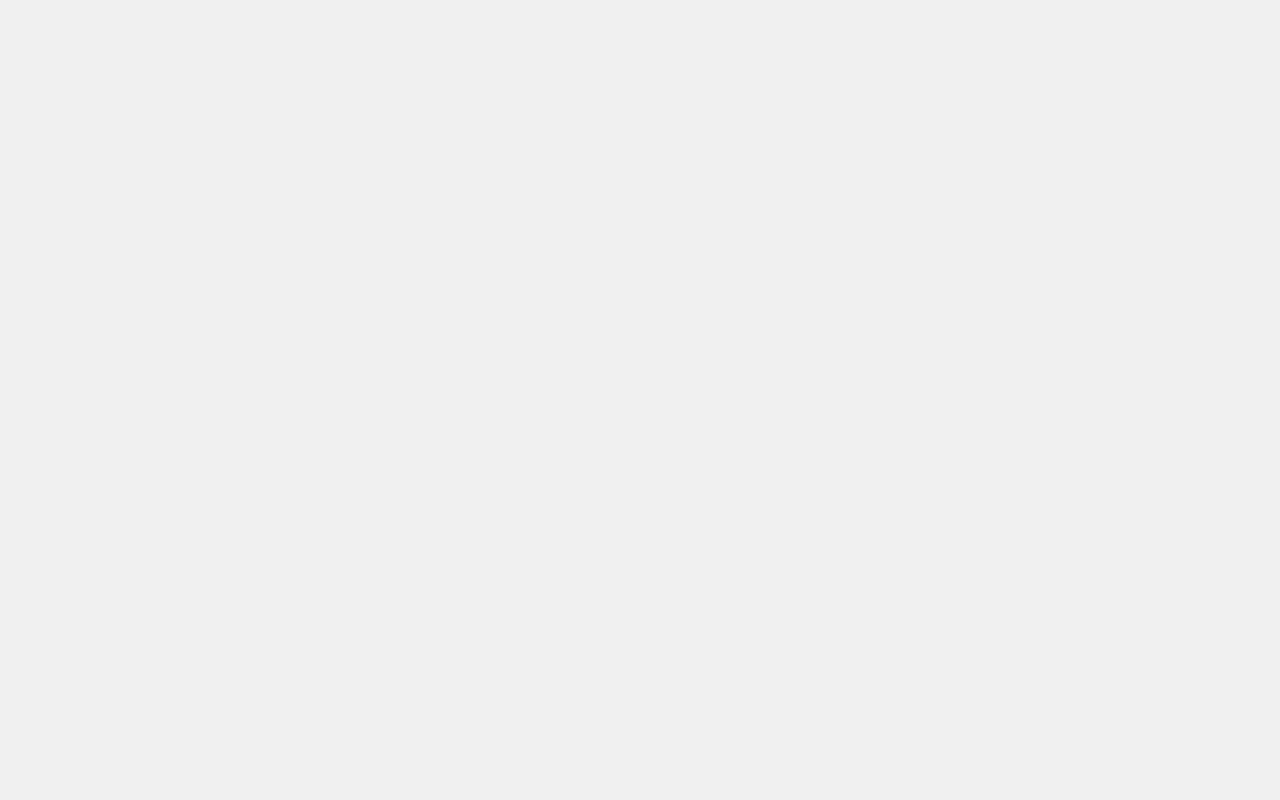
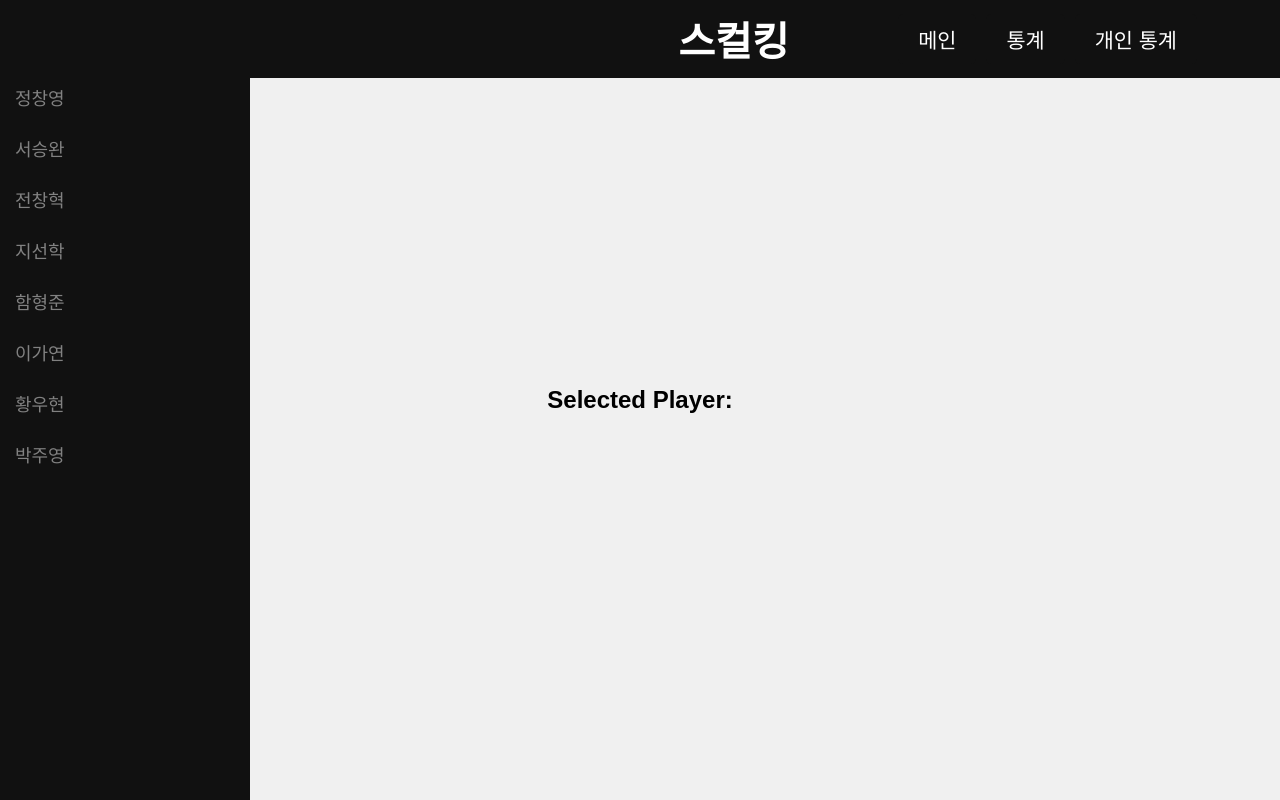
Before and after one commit to hyeongjun-Ham/skull-score, a React (Create React App) app: page /personal-statistics in a window 1280 px wide. Before the commit this address had no page. Built offline with nearby package versions, Linux system fonts and the light colour scheme.

Commit message:
[Feat] 개인통계 생성

```diff
--- a/src/App.js
+++ b/src/App.js
@@ -2,16 +2,18 @@ import './App.css';
 import { BrowserRouter as Router, Route, Routes } from 'react-router-dom';
 import Home from './pages/Home/Home';
 import Score from './pages/Score/Score';
+import PersonalStatistics from './pages/PersonalStatistics/PersonalStatistics'
 
 function App() {
   return (
     <div className="App">
       <Router>
-            <Routes>
-                <Route path="/" element={<Home />} />
-                <Route path="/score" element={<Score />} />
-            </Routes>
-        </Router>
+        <Routes>
+          <Route path="/" element={<Home />} />
+          <Route path="/score" element={<Score />} />
+          <Route path="/personal-statistics" element={<PersonalStatistics />} />
+        </Routes>
+      </Router>
     </div>
   );
 }
--- /dev/null
+++ b/src/components/SidebarPlayer.js
@@ -0,0 +1,19 @@
+import React from "react"
+import '../styles/Sidebar.css';
+
+const SidebarPlayer = ({ onPlayerSelect }) => {
+    return (
+        <div className="sidebar">
+            <button onClick={() => onPlayerSelect('정창영')}>정창영</button>
+            <button onClick={() => onPlayerSelect('서승완')}>서승완</button>
+            <button onClick={() => onPlayerSelect('전창혁')}>전창혁</button>
+            <button onClick={() => onPlayerSelect('지선학')}>지선학</button>
+            <button onClick={() => onPlayerSelect('함형준')}>함형준</button>
+            <button onClick={() => onPlayerSelect('이가연')}>이가연</button>
+            <button onClick={() => onPlayerSelect('황우현')}>황우현</button>
+            <button onClick={() => onPlayerSelect('박주영')}>박주영</button>
+        </div>
+    );
+}
+
+export default SidebarPlayer;
--- a/src/components/Topbar.js
+++ b/src/components/Topbar.js
@@ -6,7 +6,6 @@ const Topbar = () => {
     const navigate = useNavigate();
 
     const handleMainClick = () => {
-        console.log('메인 버튼 클릭됨');
         navigate('/score')
     };
 
@@ -16,9 +15,9 @@ const Topbar = () => {
     };
 
     const handlePersonalStatsClick = () => {
-        console.log('개인 통계 버튼 클릭됨');
-        navigate('/persional-statistics')
+        navigate('/personal-statistics')
     };
+
     return (
         <div className="topbar">
             <div className="topbar-left"></div>
--- /dev/null
+++ b/src/pages/PersonalStatistics/PersonalStatistics.js
@@ -0,0 +1,24 @@
+import React, { useState } from 'react';
+import Topbar from '../../components/Topbar';
+import SidebarPlayer from '../../components/SidebarPlayer';
+
+const PersonalStatistics = () => {
+    const [selectedPlayer, setSelectedPlayer] = useState('');
+
+    const handlePlayerSelect = (player) => {
+        setSelectedPlayer(player);
+    };
+
+    return (
+        <div>
+            <Topbar />
+            <SidebarPlayer onPlayerSelect={handlePlayerSelect} />
+            <div>
+                <h2>Selected Player: {selectedPlayer}</h2>
+                {/* 선택된 플레이어의 통계를 여기에서 렌더링 할 수 있습니다. */}
+            </div>
+        </div>
+    );
+};
+
+export default PersonalStatistics;
--- a/src/styles/Score.css
+++ b/src/styles/Score.css
@@ -4,36 +4,6 @@
     display: flex;
     height: 100vh;
     overflow: hidden; /* 스크롤바 없애기 */
-}
-
-.sidebar {
-    height: 100%;
-    width: 250px;
-    background-color: #111;
-    padding-top: 20px;
-    overflow-y: auto;
-    position: fixed;
-    top: 0;
-    left: 0;
-    z-index: 999;
-}
-
-.sidebar button {
-    display: block;
-    width: 100%;
-    padding: 10px 15px;
-    font-size: 18px;
-    color: #818181;
-    background: none;
-    border: none;
-    text-align: left;
-    cursor: pointer;
-    margin-bottom: 5px; /* 버튼 간의 간격 추가 */
-}
-
-.sidebar button:hover {
-    color: #f1f1f1;
-    background-color: #333;
 }
 
 .content {
--- a/src/styles/Sidebar.css
+++ b/src/styles/Sidebar.css
@@ -5,7 +5,7 @@
     top: 0;
     left: 0;
     background-color: #111;
-    padding-top: 20px;
+    padding-top: 74px;
     overflow-y: auto;
 }
 
```
